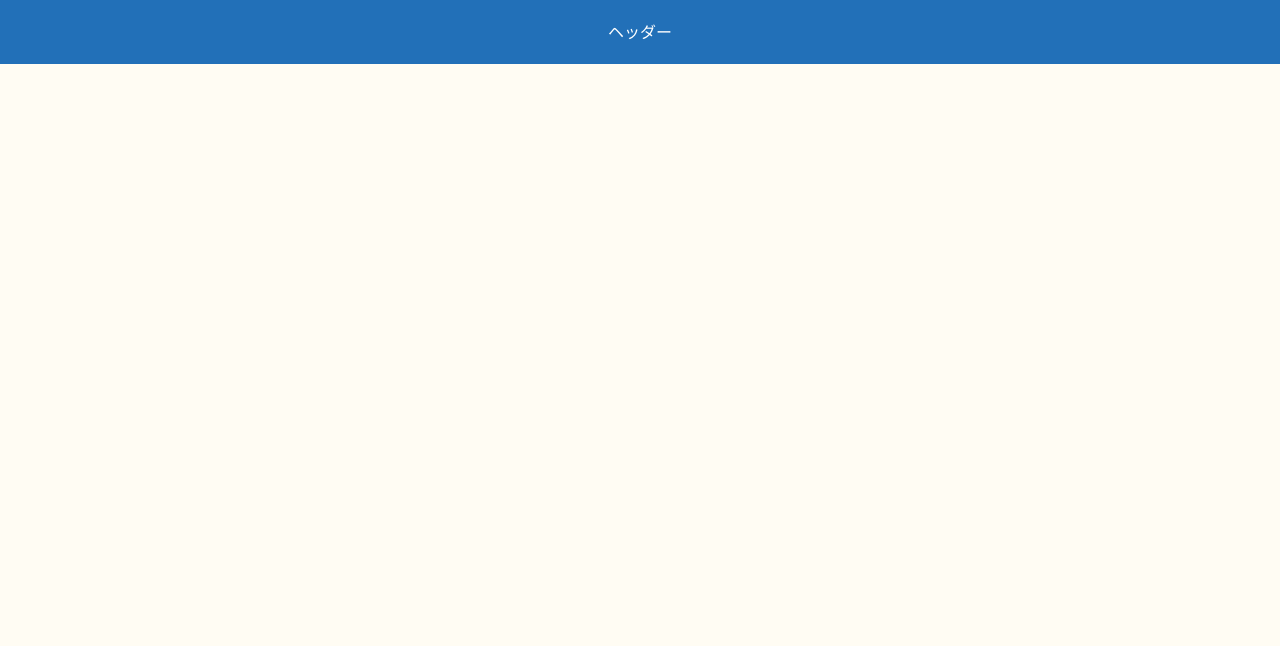
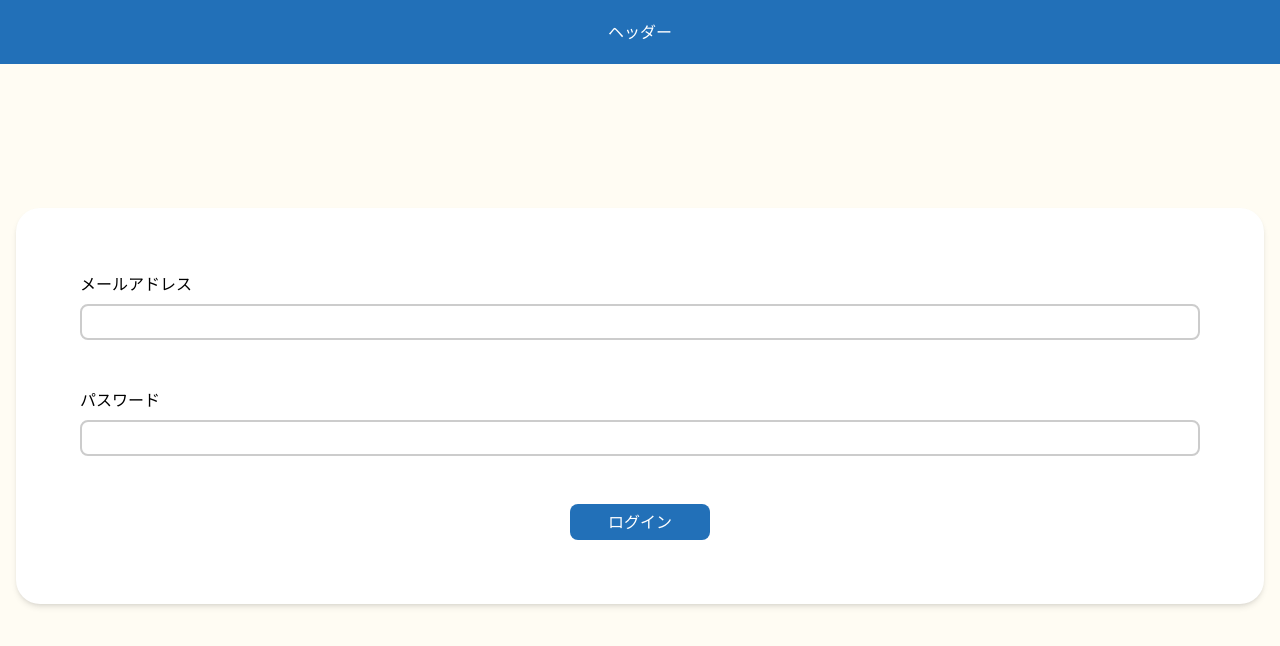
Before and after one commit to kattakke/frontend, a React (Vite) app: page /login in a window 1280 px wide. Shown: the top 646 px of the page. Built offline with nearby package versions, Linux system fonts and the light colour scheme.

Commit message:
change login page

```diff
--- a/src/pages/Login.tsx
+++ b/src/pages/Login.tsx
@@ -1,7 +1,29 @@
 import React from 'react'
+import TextField from '../components/TextField'
+import Button from '../components/Button'
 
 const Login = () => {
-  return <div></div>
+  return (
+    <div className='py-32'>
+      <div className='bg-white rounded-3xl px-16 py-16 flex-col items-center justify-center space-y-12 shadow-md'>
+        <div className='flex-col space-y-2'>
+        <div className='font-light'>メールアドレス</div>
+          <div className='flex'>
+          <TextField className='flex-auto font-medium'></TextField>
+          </div>
+        </div>
+        <div className='flex-col space-y-2'>
+          <div className='font-light'>パスワード</div>
+          <div className='flex'>
+          <TextField className='flex-auto font-medium'></TextField>
+          </div>
+        </div>
+        <div className='flex items-center justify-center'>
+          <Button>ログイン</Button>
+        </div>
+      </div>
+    </div>
+  )
 }
 
 export default Login
```
